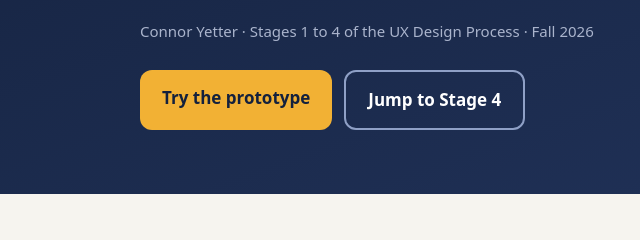
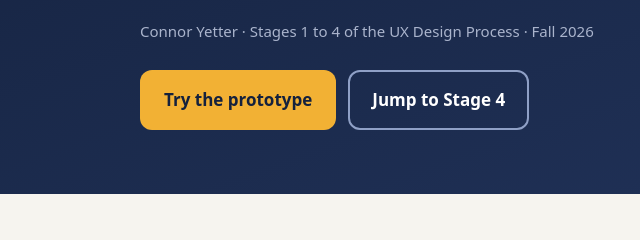
Before and after one commit to ConnorY-MSU/mos-skills-translator-ux, a plain HTML site: page index.html in a window 1280 px wide. Shown: the part 357-597 px from the top of the page, 0-640 px from the left. Drawn offline with Linux system fonts and the light colour scheme.

Commit message:
Align hero buttons
Co-Authored-By: Claude Sonnet 5.5 <noreply@anthropic.com>

```diff
--- a/index.html
+++ b/index.html
@@ -21,7 +21,7 @@ header.hero{background:linear-gradient(160deg,var(--navy),var(--navy2));color:#f
 .hero p{font-size:20px;color:#cfd6e6;max-width:720px;margin:0 0 22px}
 .hero .meta{font-size:15px;color:#aab4cc}
 .btns{display:flex;gap:12px;flex-wrap:wrap;margin-top:26px}
-.btn{display:inline-block;background:var(--amber);color:var(--navy);font-weight:800;padding:14px 22px;border-radius:12px;text-decoration:none}
+.btn{display:inline-block;border:2px solid transparent;background:var(--amber);color:var(--navy);font-weight:800;padding:14px 22px;border-radius:12px;text-decoration:none}
 .btn.o{background:transparent;color:#fff;border:2px solid #8fa0c6}
 section{padding:64px 24px;border-bottom:1px solid var(--line)}
 section:nth-of-type(even){background:#fbfaf6}
```
